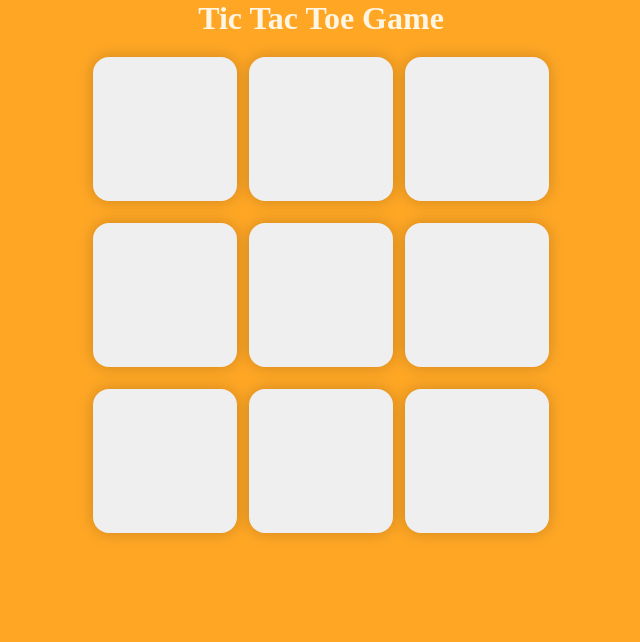
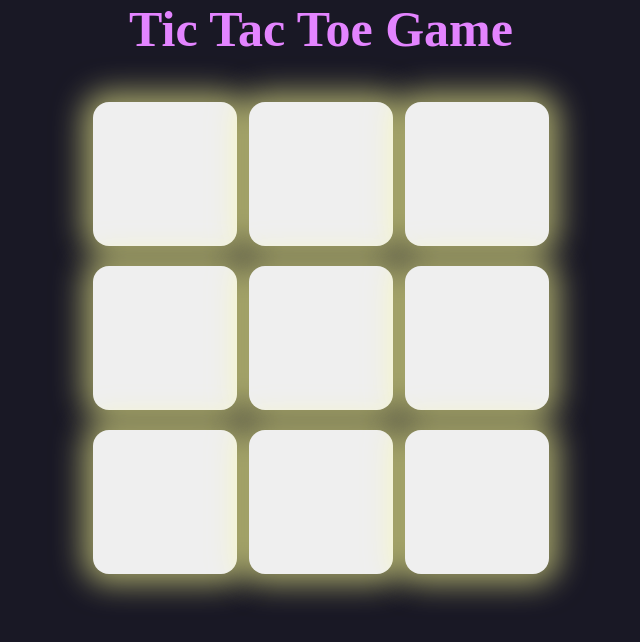
Before and after one commit to JurrairOfficial/GameTicTacToe, a plain HTML site: page index.html in a window 1280 px wide. Shown: the whole page, without its empty margins (319-959 px from the left). Drawn offline with Linux system fonts and the light colour scheme.

Commit message:
Now i have update this by adding glow in the background

```diff
--- a/Style.css
+++ b/Style.css
@@ -1,26 +1,25 @@
 * {
-
+    padding: 0;
     margin: 0;
-    padding: 0;
 }
 
 body {
-    background-color: #FFA725;
-    color: #FFF5E4;
+    background-color: #191825;
+}
+h1 {
+    color: #E384FF;
     text-align: center;
+    font-size: 50px;
+}
+.container {
+    height: 70vh;
     display: flex;
     justify-content: center;
     align-items: center;
 
 }
+.game {
 
-.container {
-    height: 70vh;
-    margin-top: 10px;
-
-
-}
-.Game {
     height: 60vh;
     width: 60vh;
     display: flex;
@@ -28,21 +27,13 @@ body {
     justify-content: center;
     align-items: center;
     gap: 1.5vmin;
-    margin-top: 10px;
-
-
-
 
 }
 .box {
     height: 18vh;
     width: 18vh;
-    margin-top: 10px;
+    font-size: 90px;
     border-radius: 1rem;
     border: none;
-    box-shadow: 0 0 1rem rgba(0,0,0,0.2);
-    font-size: 90px;
-
-
-
+    box-shadow: 0px 0px 30px 10px rgba(255, 255, 150, 0.6);
 }
--- a/index.html
+++ b/index.html
@@ -3,14 +3,13 @@
 <head>
     <meta charset="UTF-8">
     <meta name="viewport" content="width=device-width, initial-scale=1.0">
-    <link rel="Stylesheet" href="Style.css">
+    <link rel="stylesheet" href="Style.css">
     <title>Game Tic Tac Toe</title>
 </head>
 <body>
-    <main>
     <h1>Tic Tac Toe Game</h1>
-        <div class="Container">
-            <div class="Game">
+    <div class="container">
+        <div class="game">
             <button class="box"></button>
             <button class="box"></button>
             <button class="box"></button>
@@ -22,7 +21,7 @@
             <button class="box"></button>
         </div>
     </div>
-    </main>
+
 </body>
 <script src="javascript.js"></script>
 </html>
```
Lines whose indentation alone changed are shown as unchanged.
